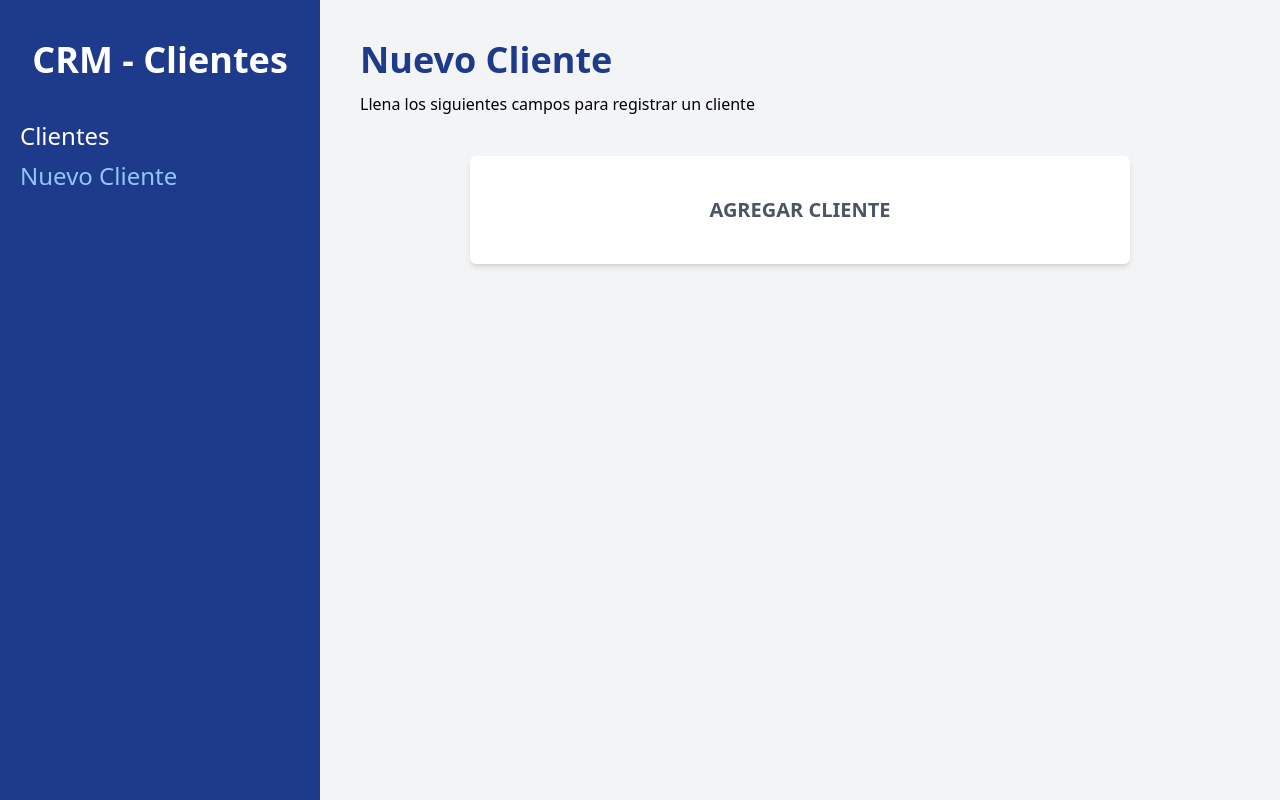
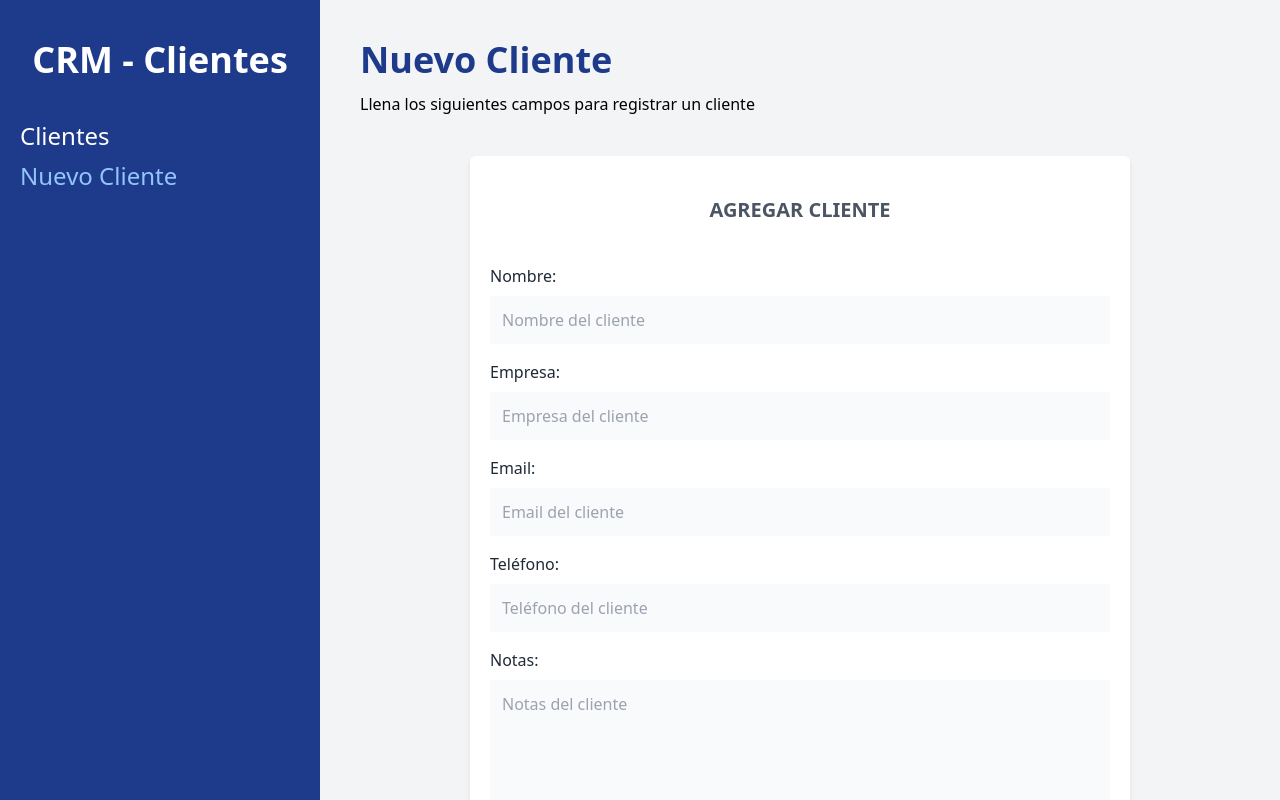
Before and after one commit to danieldamian09/crm-react, a React (Vite) app: page /clientes/nuevo in a window 1280 px wide. Built offline with nearby package versions, Linux system fonts and the light colour scheme.

Commit message:
add formik and style form

```diff
--- a/package.json
+++ b/package.json
@@ -8,11 +8,13 @@
   },
   "dependencies": {
     "autoprefixer": "^10.4.2",
+    "formik": "^2.2.9",
     "postcss": "^8.4.5",
     "react": "^17.0.2",
     "react-dom": "^17.0.2",
     "react-router-dom": "^6.2.1",
-    "tailwindcss": "^3.0.15"
+    "tailwindcss": "^3.0.15",
+    "yup": "^0.32.11"
   },
   "devDependencies": {
     "@vitejs/plugin-react": "^1.0.7",
--- a/src/components/Formulario.jsx
+++ b/src/components/Formulario.jsx
@@ -1,11 +1,76 @@
-import React from 'react';
+import React from "react";
+import {Formik, Form, Field} from "formik";
 
 function Formulario() {
-  return(
-    <div className=" bg-white mt-10 px-5 py-10 rounded-md shadow-md md:w-3/4 mx-auto">
-      <h1 className=" text-gray-600 font-bold text-xl uppercase text-center">Agregar Cliente</h1>
-    </div>
-  );
+	return (
+		<div className=" bg-white mt-10 px-5 py-10 rounded-md shadow-md md:w-3/4 mx-auto">
+			<h1 className=" text-gray-600 font-bold text-xl uppercase text-center">
+				Agregar Cliente
+			</h1>
+
+			<Formik>
+				<Form className="mt-10">
+					<div className="mb-4">
+						<label htmlFor="nombre" className=" text-gray-800">
+							Nombre:
+						</label>
+						<Field
+							type="text"
+							className=" mt-2 block w-full p-3 bg-gray-50"
+							id="nombre"
+							placeholder="Nombre del cliente"
+						/>
+					</div>
+          <div className="mb-4">
+						<label htmlFor="empresa" className=" text-gray-800">
+							Empresa:
+						</label>
+						<Field
+							type="text"
+							className=" mt-2 block w-full p-3 bg-gray-50"
+							id="empresa"
+							placeholder="Empresa del cliente"
+						/>
+					</div>
+          <div className="mb-4">
+						<label htmlFor="email" className=" text-gray-800">
+							Email:
+						</label>
+						<Field
+							type="email"
+							className=" mt-2 block w-full p-3 bg-gray-50"
+							id="email"
+							placeholder="Email del cliente"
+						/>
+					</div>
+          <div className="mb-4">
+						<label htmlFor="telefono" className=" text-gray-800">
+							Teléfono:
+						</label>
+						<Field
+							type="tel"
+							className=" mt-2 block w-full p-3 bg-gray-50"
+							id="telefono"
+							placeholder="Teléfono del cliente"
+						/>
+					</div>
+          <div className="mb-4">
+						<label htmlFor="notas" className=" text-gray-800">
+							Notas:
+						</label>
+						<Field
+              as="textarea"
+							type="text"
+							className=" mt-2 block w-full p-3 bg-gray-50 h-40"
+							id="notas"
+							placeholder="Notas del cliente"
+						/>
+					</div>
+          <input type="submit" value="Agregar Cliente" className=" mt-5 w-full bg-blue-800 p-3 text-white uppercase font-bold text-lg" />
+				</Form>
+			</Formik>
+		</div>
+	);
 }
 
 export default Formulario;
--- a/src/layout/Layout.jsx
+++ b/src/layout/Layout.jsx
@@ -31,7 +31,7 @@
 				</nav>
 			</div>
 
-			<div className=" md:w-3/4 p-10">
+			<div className=" md:w-3/4 p-10 md:h-screen overflow-scroll">
 				<Outlet />
 			</div>
 		</div>
```
Also changed, not shown: 1 other file (tests, documents, lock files or other folders).
